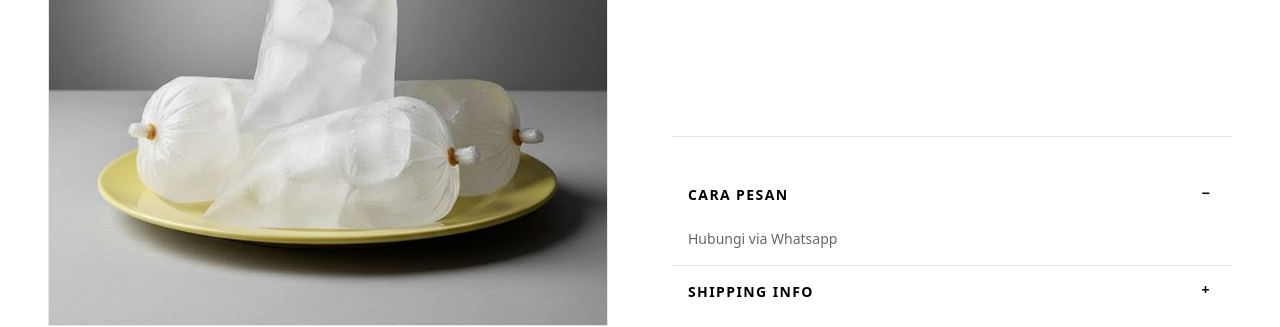
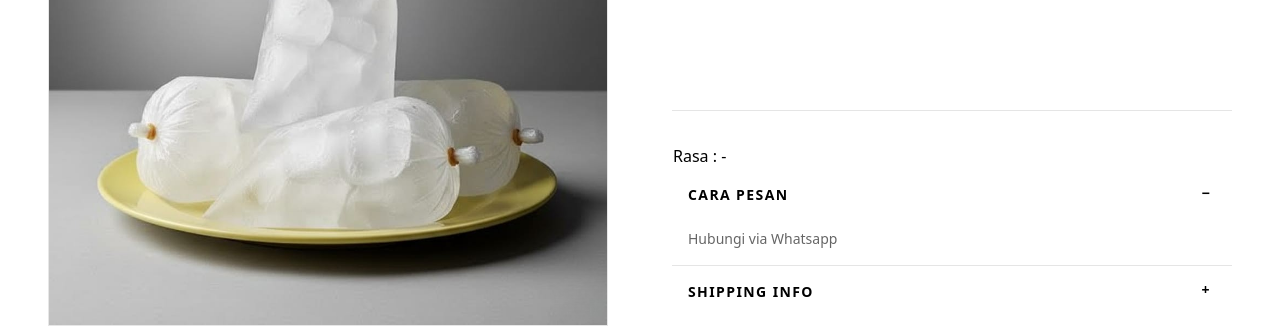
Before and after one commit to dapoerela85/dapoerela85.github.io, a Jekyll site: the page built from _posts/2026-04-07-es-batu-kiloan.md, in a window 1280 px wide. Shown: the part 411-738 px from the top of the page. Built offline with Jekyll 4.4.1, drawn with Linux system fonts in a browser that asks for light colours; nearby versions of some CDN libraries.

Commit message:
Update post.html

```diff
--- a/_layouts/post.html
+++ b/_layouts/post.html
@@ -36,11 +36,15 @@ layout: default
 <table class="table-auto">
   <tbody>
     <tr>
+      {% if page.varian %}
       {% for rasa in page.rasa %}
-        <td>Rasa : {{ rasa.name }} {% unless forloop.last %},{% endunless %}</td>
+        <tr><td>Rasa : {{ rasa.name }} {% unless forloop.last %},{% endunless %}</td></tr>
       {% endfor %}
+      {% else %}
+        <tr><td>Rasa : - </td></tr>
+      {% endif %}
       {% for varian in page.varian %}
-        <td>Varian: {{ varian.name }} {% unless forloop.last %},{% endunless %}</td>
+        <tr><td>Varian: {{ varian.name }} {% unless forloop.last %},{% endunless %}</td></tr>
       {% endfor %}
     </tr>
   </tbody>
```
